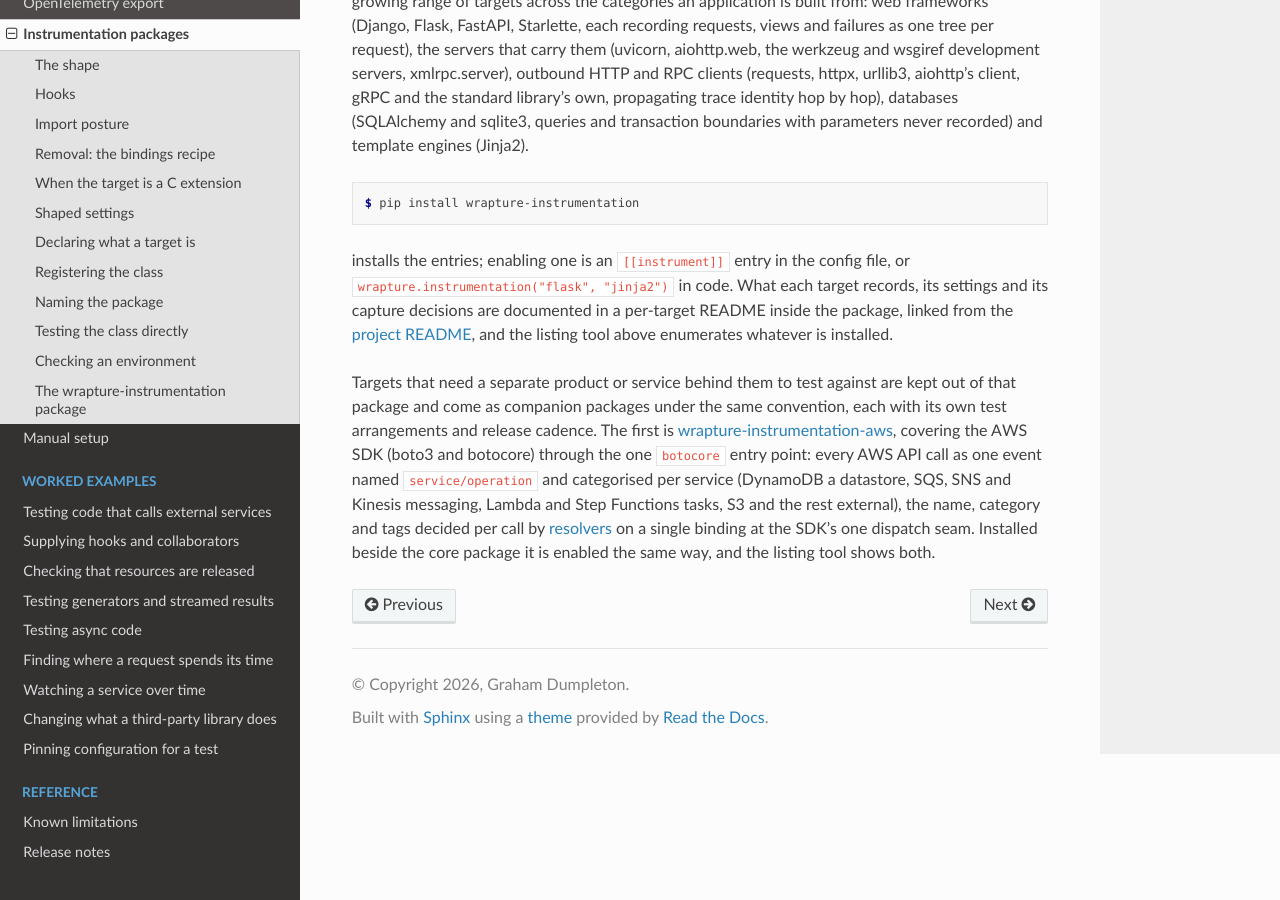
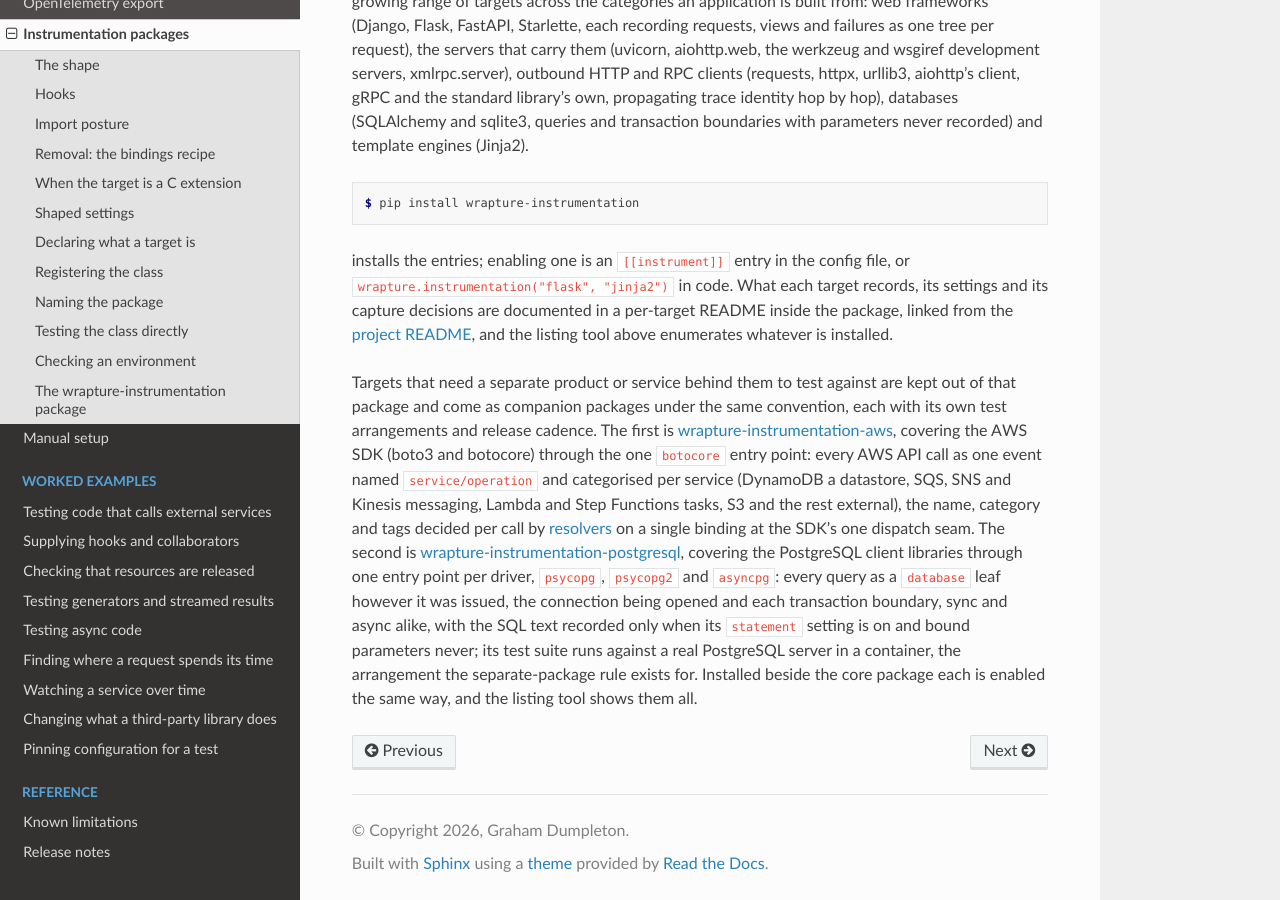
Before and after one commit to GrahamDumpleton/wrapture, a Sphinx documentation site: the page built from docs/instrumentation-packages.md, in a window 1280 px wide and 900 px high, scrolled down 11290 px. Built offline with Sphinx 7.4.7 and the Read the Docs theme 3.1.0, drawn with Linux system fonts in a browser that asks for light colours; some of the changed text lies outside the part shown.

Commit message:
Describe the PostgreSQL companion package in the instrumentation packages docs.

```diff
--- a/docs/instrumentation-packages.md
+++ b/docs/instrumentation-packages.md
@@ -552,8 +552,10 @@ what no convention can, two packages for one target. With that:
   named for something that is not itself a Python package: a vendor,
   product, organisation or theme. The project's own companion
   packages use this form for targets that need a backend to test
-  against (`wrapture-instrumentation-aws` for the AWS SDK), and so
-  does a third party publishing its own collection,
+  against (`wrapture-instrumentation-aws` for the AWS SDK,
+  `wrapture-instrumentation-postgresql` for the PostgreSQL client
+  libraries), and so does a third party publishing its own
+  collection,
   `wrapture-instrumentation-acme`; the qualified name then reads
   `requests@wrapture-instrumentation-acme`.
 
@@ -668,6 +670,14 @@ entry point: every AWS API call as one event named
 datastore, SQS, SNS and Kinesis messaging, Lambda and Step Functions
 tasks, S3 and the rest external), the name, category and tags decided
 per call by [resolvers](ad-hoc-tracing.md#deciding-the-name-kind-and-tags-per-operation-resolvers)
-on a single binding at the SDK's one dispatch seam. Installed beside
-the core package it is enabled the same way, and the listing tool
-shows both.
+on a single binding at the SDK's one dispatch seam. The second is
+[wrapture-instrumentation-postgresql](https://github.com/GrahamDumpleton/wrapture-instrumentation-postgresql),
+covering the PostgreSQL client libraries through one entry point per
+driver, `psycopg`, `psycopg2` and `asyncpg`: every query as a
+`database` leaf however it was issued, the connection being opened
+and each transaction boundary, sync and async alike, with the SQL
+text recorded only when its `statement` setting is on and bound
+parameters never; its test suite runs against a real PostgreSQL
+server in a container, the arrangement the separate-package rule
+exists for. Installed beside the core package each is enabled the
+same way, and the listing tool shows them all.
```
